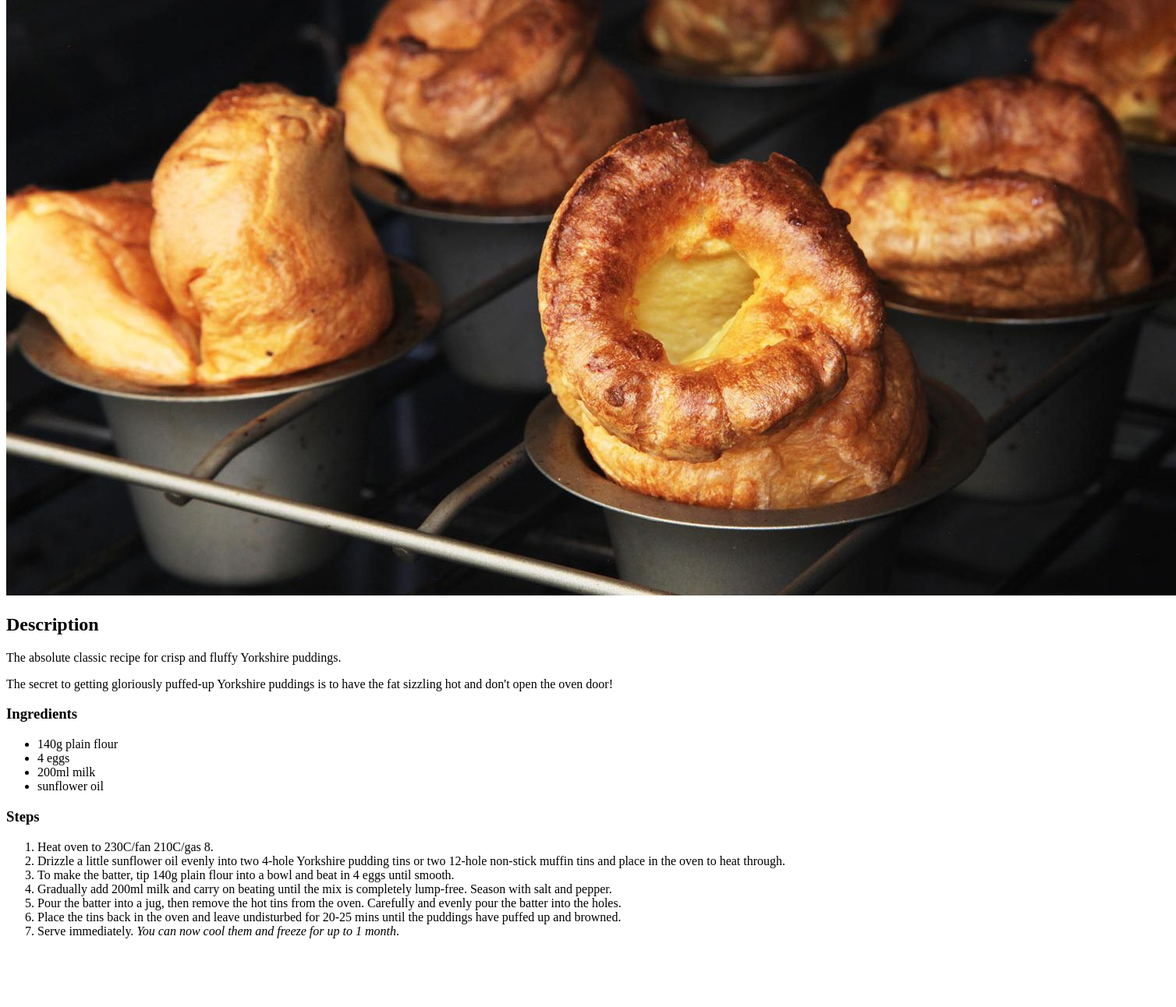
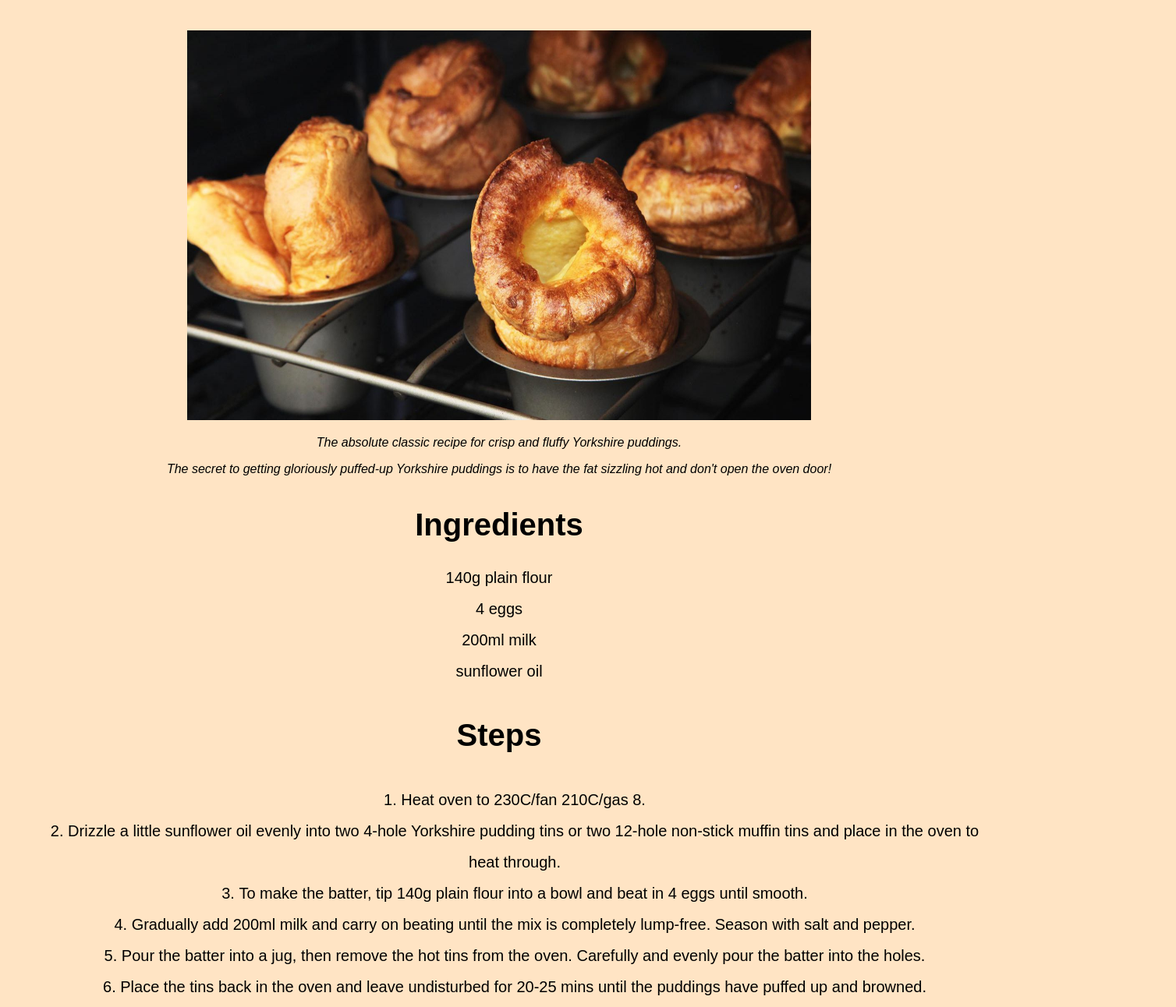
Before and after one commit to parmo93/odin-recipes, a plain HTML site: page recipes/yorkshire puddings.html in a window 1280 px wide. Shown: the part 160-1452 px from the top of the page at 78% size, 1508 px wide, since content can reach past the window. Before the commit the page ends 1380 px from the top, so only its background shows below. Drawn offline with Linux system fonts and the light colour scheme.

Commit message:
Stylesheet added

```diff
--- /dev/null
+++ b/recipes/styles.css
@@ -0,0 +1,67 @@
+/*index.html styles */
+
+h1 {
+    font-size: 80px;
+}
+
+.main {
+    background-color: bisque;
+    font-family: sans-serif;
+    text-align: center;
+}
+
+.list {
+    font-weight: bold;
+    list-style-type: none;
+    font-size: 30px;
+    line-height: 50px;
+}
+
+
+a:visited {
+    color: black;
+    text-decoration: none;
+}
+
+.background {
+    background-color: bisque;
+    text-align: center;
+    font-family: sans-serif;
+}
+
+
+
+.image {
+
+    margin-left: auto;
+    margin-right: auto;
+
+}
+
+p {
+    font-style: italic;
+}
+
+h3 {
+    font-size: 40px;
+    text-align: center;
+
+}
+
+.ingredients {
+    text-align: center;
+    padding: 0%;
+    font-size: 20px;
+    line-height: 40px;
+    margin-left: auto;
+    margin-right: auto;
+    margin-top: -15px;
+
+}
+
+ol {
+    text-align: center;
+    font-size: 20px;
+    line-height: 40px;
+    list-style-position: inside;
+}
--- a/recipes/yorkshire puddings.html
+++ b/recipes/yorkshire puddings.html
@@ -1,19 +1,21 @@
 <!DOCTYPE html>
 <html lang="en">
 <head>
+    <link rel="stylesheet" href="styles.css">
     <meta charset="UTF-8">
     <meta http-equiv="X-UA-Compatible" content="IE=edge">
     <meta name="viewport" content="width=device-width, initial-scale=1.0">
     <title>Yorkshire Puddings</title>
 </head>
-<body>
+<body class="background">
     <h1>Yorkshire Puddings</h1>
 
 
-    <img src="../images/yorkshire_puddings.jpg">
+    <div class="image">
+        <img src="../images/yorkshire_puddings.jpg" alt="Yorkshire puddings in tray" width="800"
+            height="500">
+    </div>
 
-
-    <h2>Description</h2>
 
 
     <p>The absolute classic recipe for crisp and fluffy Yorkshire puddings.</p>
@@ -25,7 +27,7 @@
     <h3>Ingredients</h3>
 
 
-    <ul>
+    <ul class="ingredients">
         <li>140g plain flour</li>
         <li>4 eggs</li>
         <li>200ml milk</li>
```
Also changed, not shown: index.html (+7 -3 lines), recipes/breakfast_burrito.html (+7 -4 lines), recipes/eggy_bread.html (+6 -7 lines), 1 other file.
